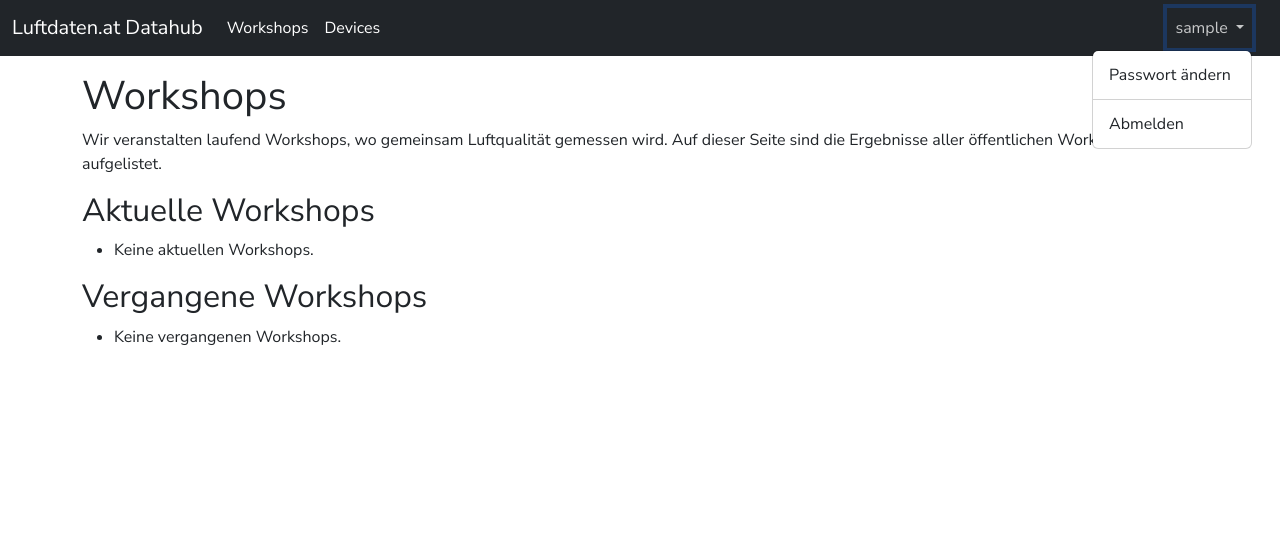
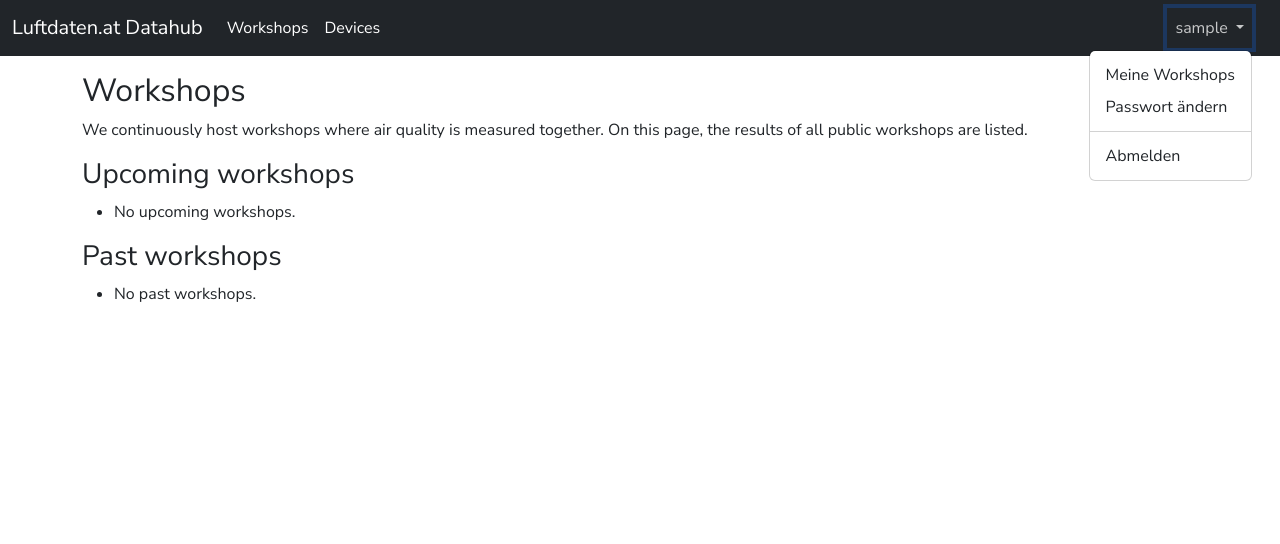
Before and after one commit to luftdaten-at/datahub, a Django app: page /workshops/ in a window 1280 px wide, after a click that opens the changed part. Shown: the top 544 px of the page. Run offline with Django 4.2, Linux system fonts and the light colour scheme; the visitor is signed in with stand-in values (Sample User, id 1); data that the repository does not hold is empty; parts of the project's set-up code (start-up, migrations or seed data) failed here and were passed over; some libraries are stand-ins or nearby versions.

Commit message:
add Workshop management to front end

```diff
--- a/code/templates/_base.html
+++ b/code/templates/_base.html
@@ -18,7 +18,7 @@
             <span class="navbar-toggler-icon"></span></button>
             <div class="collapse navbar-collapse" id="navbarCollapse">
                 <ul class="navbar-nav me-auto mb-2 mb-md-0">
-                    <li class="nav-item"><a class="nav-link" href="{% url 'workshop-list' %}">Workshops</a></li>
+                    <li class="nav-item"><a class="nav-link" href="{% url 'workshops-list' %}">Workshops</a></li>
                     {% if user.is_authenticated %}
                     <li class="nav-item"><a class="nav-link" href="{% url 'device-list' %}">Devices</a></li>
                     {% endif %}
@@ -30,6 +30,7 @@
                         {{ user.username }}
                       </a>
                       <ul class="dropdown-menu dropdown-menu-end">
+                        <li><a class="dropdown-item" href="{% url 'workshops-my' %}">Meine Workshops</a></li>
                         <li><a class="dropdown-item" href="{% url 'account_change_password' %}">Passwort ändern</a></li>
                         <li><hr class="dropdown-divider" /></li>
                         <li><a class="dropdown-item" href="{% url 'account_logout' %}">Abmelden</a></li>
--- a/code/templates/account/login.html
+++ b/code/templates/account/login.html
@@ -1,13 +1,13 @@
 {% extends "_base.html" %}
 {% load crispy_forms_tags %}
 
-{% block title %}Log In{% endblock title %}
+{% block title %}Anmelden{% endblock title %}
 
 {% block content %}
-    <h2>Log In</h2>
+    <h2>Anmelden</h2>
     <form method="post">
         {% csrf_token %}
         {{ form|crispy }}
-        <button class="btn btn-success" type="submit">Log In</button>
+        <button class="btn btn-success" type="submit">Anmelden</button>
     </form>
 {% endblock content %}
--- a/code/templates/account/signup.html
+++ b/code/templates/account/signup.html
@@ -1,13 +1,13 @@
 {% extends "_base.html" %}
 {% load crispy_forms_tags %}
 
-{% block title %}Sign Up{% endblock title %}
+{% block title %}Registrieren{% endblock title %}
 
 {% block content %}
-    <h2>Sign Up</h2>
+    <h2>Registrieren</h2>
     <form method="post">
         {% csrf_token %}
         {{ form|crispy }}
-        <button class="btn btn-success" type="submit">Sign Up</button>
+        <button class="btn btn-success" type="submit">Registrieren</button>
     </form>
 {% endblock content %}
--- a/code/templates/workshops/workshop_detail.html
+++ b/code/templates/workshops/workshop_detail.html
@@ -48,8 +48,8 @@
     <h1>{{ workshop.title }}</h1>
     <p>{{ workshop.description }}</p>
     <p>Von {{ workshop.start_date }} bis {{ workshop.end_date }}</p>
-    <p>Code: {{ workshop.id }}</p>
-    <a href="{% url 'workshop-list' %}">Back to list</a>
+    <p>Code: {{ workshop.name }}</p>
+    <a href="{% url 'workshops-list' %}">Back to list</a>
 
     <script>
         const colorSteps = [
--- a/code/templates/workshops/workshop_list.html
+++ b/code/templates/workshops/workshops_list.html
@@ -1,25 +1,26 @@
     {% extends "_base.html" %}
+    {% load i18n %}
     {% load static %}
 
-    {% block title %}Workshops{% endblock title %}
+    {% block title %}{% trans "Workshops" %}{% endblock title %}
 
     {% block content %}
-    <h1>Workshops</h1>
-    <p>Wir veranstalten laufend Workshops, wo gemeinsam Luftqualität gemessen wird. Auf dieser Seite sind die Ergebnisse aller öffentlichen Workshops aufgelistet.</p>
-    <h2>Aktuelle Workshops</h2>
+    <h2>{% trans "Workshops" %}</h2>
+    <p>{% trans "We continuously host workshops where air quality is measured together. On this page, the results of all public workshops are listed." %}</p>
+    <h3>{% trans "Upcoming workshops" %}</h3>
     <ul>
         {% for workshop in upcoming_workshops %}
             <li><a href="{% url 'workshop-detail' workshop.pk %}">{{ workshop.title }}, Start: {{ workshop.start_date }}</a></li>
         {% empty %}
-            <li>Keine aktuellen Workshops.</li>
+            <li>{% trans "No upcoming workshops." %}</li>
         {% endfor %}
     </ul>
-    <h2>Vergangene Workshops</h2>
+    <h3>{% trans "Past workshops" %}</h3>
     <ul>
         {% for workshop in past_workshops %}
             <li><a href="{% url 'workshop-detail' workshop.pk %}">{{ workshop.title }}, Ende: {{ workshop.end_date }}</a></li>
         {% empty %}
-            <li>Keine vergangenen Workshops.</li>
+            <li>{% trans "No past workshops." %}</li>
         {% endfor %}
     </ul>
     {% endblock content %}
--- a/code/workshops/urls.py
+++ b/code/workshops/urls.py
@@ -1,7 +1,11 @@
 from django.urls import path
-from .views import WorkshopListView, WorkshopDetailView
+from .views import WorkshopListView, WorkshopDetailView, WorkshopMyView, WorkshopCreateView, WorkshopUpdateView, WorkshopDeleteView
 
 urlpatterns = [
-    path('', WorkshopListView.as_view(), name='workshop-list'),
+    path('', WorkshopListView.as_view(), name='workshops-list'),
+    path('create/', WorkshopCreateView.as_view(), name='workshop-create' ),
+    path('my/', WorkshopMyView.as_view(), name='workshops-my'),
     path('<str:pk>/', WorkshopDetailView.as_view(), name='workshop-detail'),
+    path('<str:pk>/update/', WorkshopUpdateView.as_view(), name='workshop-update'),
+    path('<str:pk>/delete/', WorkshopDeleteView.as_view(), name='workshop-delete'),
 ]
--- a/code/workshops/views.py
+++ b/code/workshops/views.py
@@ -1,13 +1,17 @@
 from django.utils import timezone
+from django.views.generic.detail import DetailView
+from django.views.generic.edit import CreateView, UpdateView, DeleteView
 from django.views.generic.list import ListView
-from django.views.generic.detail import DetailView
+from django.contrib.auth.mixins import LoginRequiredMixin
+from django.urls import reverse_lazy
 
 from .models import Workshop
+from .forms import WorkshopForm
 
 class WorkshopListView(ListView):
     model = Workshop
     context_object_name = 'workshops'
-    template_name = 'workshops/workshop_list.html'
+    template_name = 'workshops/workshops_list.html'
 
     def get_context_data(self, **kwargs):
         # Call the base implementation first to get a context
@@ -47,6 +51,53 @@ class WorkshopDetailView(DetailView):
         if not obj.public and obj.owner != self.request.user:
             raise Http404("No workshop found matching the query")
 
-        # Optionally, you could check for additional conditions here, like user permissions or roles.
+        return obj
 
-        return obj
+
+class WorkshopMyView(LoginRequiredMixin, ListView):
+    model = Workshop
+    template_name = 'workshops/workshops_my.html'
+    context_object_name = 'workshops'
+
+    def get_queryset(self):
+        if self.request.user.is_superuser:  # Check if the user is an admin
+            return Workshop.objects.all()  # Admin sees all workshops
+        else:
+            return Workshop.objects.filter(owner=self.request.user)  # Filter by owner
+
+
+class WorkshopCreateView(CreateView):
+    model = Workshop
+    form_class = WorkshopForm
+    template_name = 'workshops/workshop_form.html'
+    success_url = reverse_lazy('workshops-my')  # Redirect after a successful creation
+
+    def form_valid(self, form):
+        form.instance.owner = self.request.user  # Set the owner to the current user
+        return super().form_valid(form)
+
+
+class WorkshopUpdateView(UpdateView):
+    model = Workshop
+    form_class = WorkshopForm
+    template_name = 'workshops/workshop_form.html'  # Reuse the form template
+
+    def get_success_url(self):
+        return reverse_lazy('workshops-my')  # Redirect to the workshop list after update
+
+    def form_valid(self, form):
+        # Optional: Add any additional logic here before saving the form
+        return super().form_valid(form)
+
+
+class WorkshopDeleteView(DeleteView):
+    model = Workshop
+    template_name = 'workshops/workshop_confirm_delete.html'  # Confirmation page template
+    success_url = reverse_lazy('workshops-my')  # Redirect here after deletion
+
+    def get_queryset(self):
+        queryset = super().get_queryset()
+        # Optional: restrict deletion to the owner or admin
+        if not self.request.user.is_superuser:
+            queryset = queryset.filter(owner=self.request.user)
+        return queryset
```
Also changed, not shown: code/templates/workshops/workshop_confirm_delete.html (added, +12 -0 lines), code/templates/workshops/workshop_form.html (added, +12 -0 lines), code/templates/workshops/workshops_my.html (added, +40 -0 lines), code/workshops/forms.py (added, +39 -0 lines).
